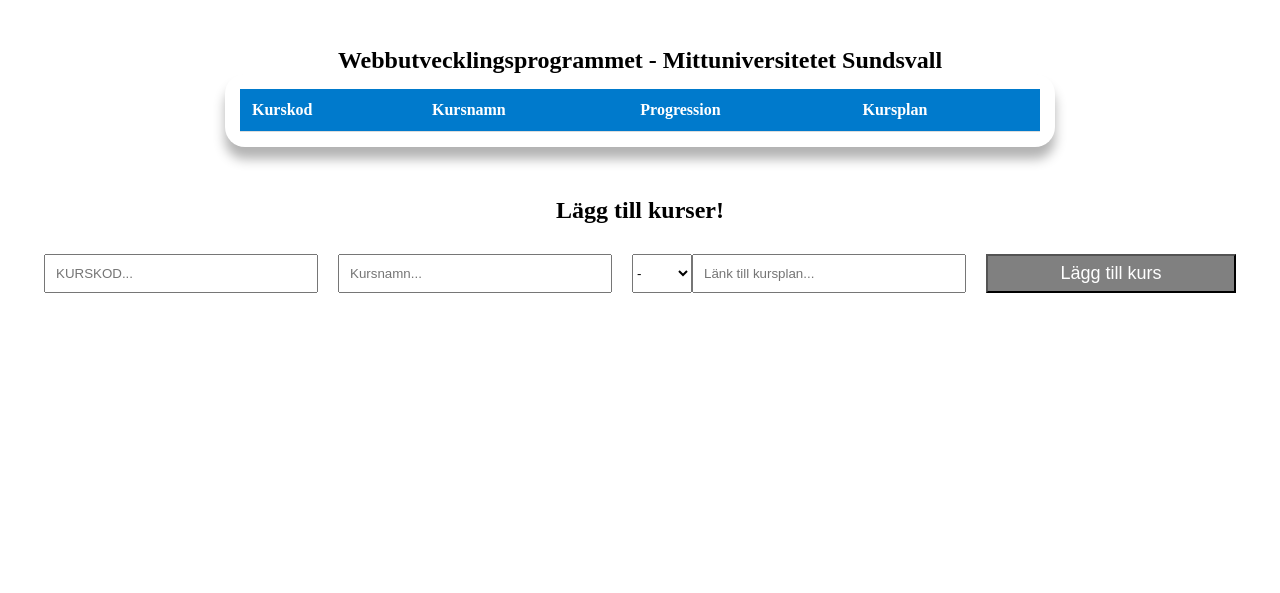
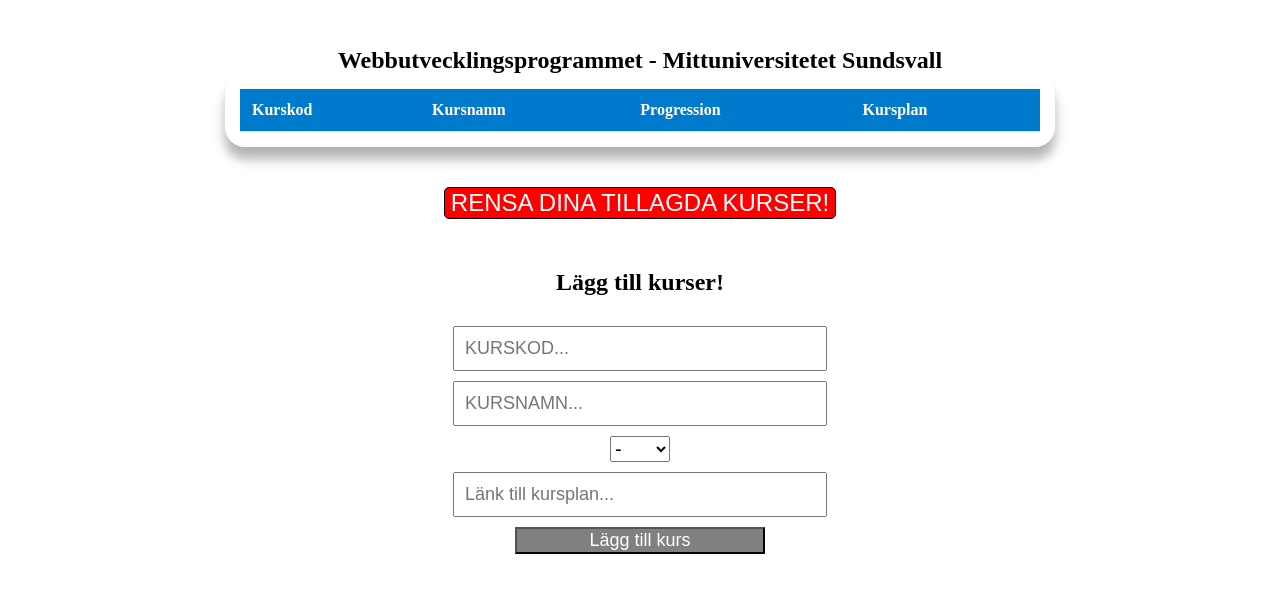
Before and after one commit to HelmerBergstrom/moment-1-typescript, a website built with Vite: page index.html in a window 1280 px wide. Shown: the part 79-672 px from the top of the page. Built offline with nearby package versions, Linux system fonts and the light colour scheme; no server answers.

Commit message:
Fixar knapp för att rensa localstorage för att ta bort tillagda kurser av användaren. Stilar om formuläret till flex-direction: coloumn.

```diff
--- a/index.html
+++ b/index.html
@@ -26,10 +26,14 @@
           </table>
       </div>
 
+      <div id="buttonDiv">
+        <button id="clearStorage"> Rensa dina tillagda kurser! </button>
+      </div>
+
       <h2> Lägg till kurser! </h2>
       <form id="addCourseForm">
           <input type="text" id="courseCode" placeholder="Kurskod..." required/>
-          <input type="text" id="courseName" placeholder="Kursnamn..." required />
+          <input type="text" id="courseName" placeholder="KURSNAMN..." required />
           <select id="progression" required>
             <option value="-" disabled selected>-</option>
             <option value="A"> A </option>
--- a/src/main.ts
+++ b/src/main.ts
@@ -96,3 +96,10 @@
 
     formEl.reset();
 });
+
+const clearButton = document.getElementById("clearStorage") as HTMLButtonElement;
+
+clearButton.addEventListener("click", () => {
+    localStorage.clear();
+    location.reload();
+})
--- a/src/style.css
+++ b/src/style.css
@@ -58,15 +58,17 @@
 
 #addCourseForm {
     display: flex;
-    justify-content: center;
+    flex-direction: column;
+    align-items: center;
     margin: 10px auto;
     margin-top: 20px;
     padding: 10px;
 }
 #addCourseForm input {
+    font-size: 18px;
     padding: 10px;
-    width: 250px;
-    margin-right: 20px;
+    width: 350px;
+    margin-bottom: 10px;
 }
 #addCourseForm button {
     background-color: grey;
@@ -76,7 +78,28 @@
 }
 #progression {
     width: 60px;
+    margin-bottom: 10px;
+    font-size: 20px;
 }
 #courseCode {
     text-transform: uppercase;
 }
+
+#buttonDiv {
+    justify-content: center;
+    display: flex;
+    margin-top: 40px;
+}
+#buttonDiv button {
+    font-size: 24px;
+    background-color: red;
+    color: white;
+    border: 1px solid black;
+    border-radius: 5px;
+    text-transform: uppercase;
+}
+#buttonDiv button:hover {
+    background-color: black;
+    font-size: 24.1px;
+    cursor: pointer;
+}
```
